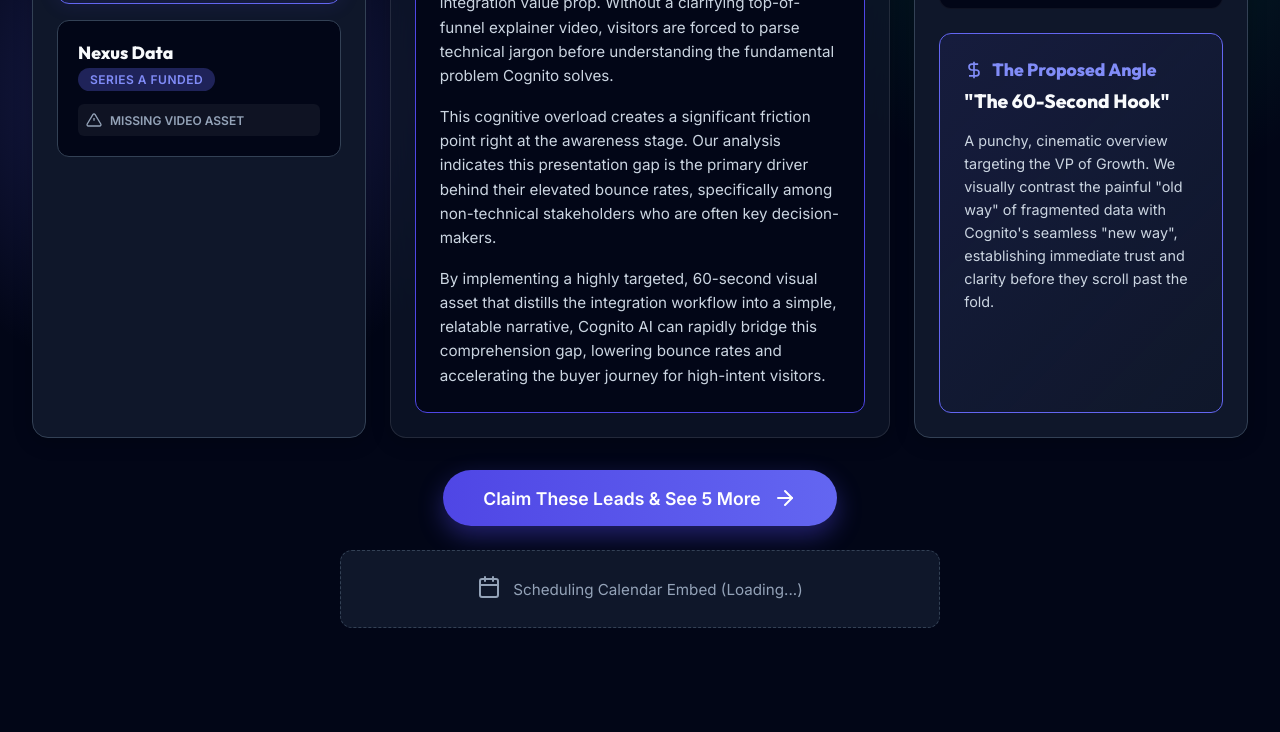
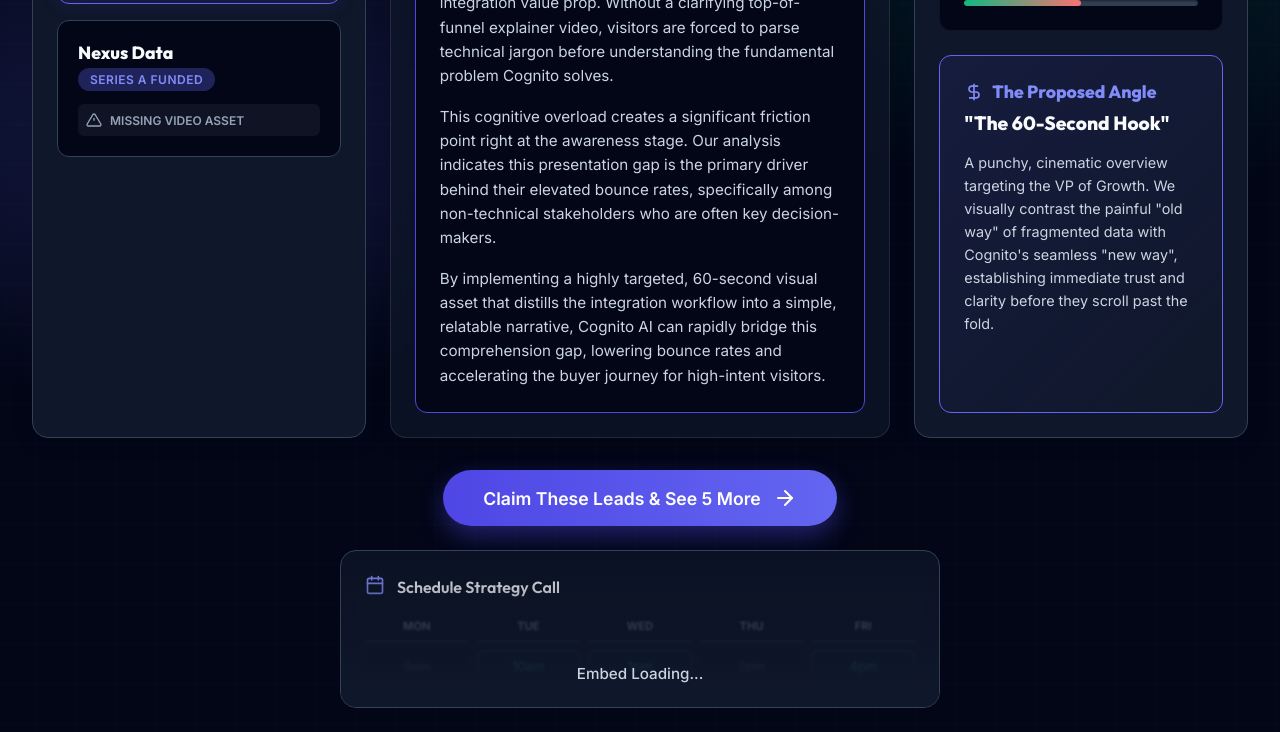
Before and after one commit to OBBICIAL/ob-systems-dashboard, a plain HTML site: page index.html in a window 1280 px wide. Shown: the part 471-1203 px from the top of the page. Before the commit the page ends 1123 px from the top, so only its background shows below. Drawn offline with Linux system fonts and the light colour scheme.

Commit message:
Enhance UI with animations, leak visualizer and calendar UI

```diff
--- a/index.html
+++ b/index.html
@@ -128,6 +128,10 @@
                     <div class="calculation-result">
                         <span class="result-label">Estimated Revenue Leakage:</span>
                         <span class="result-value" id="leak-value">$14,500<span class="per-month">/mo</span></span>
+
+                        <div class="leak-visualizer">
+                            <div class="leak-bar" id="leak-bar"></div>
+                        </div>
                     </div>
                 </div>
             </div>
@@ -151,11 +155,18 @@
             <svg width="24" height="24" viewBox="0 0 24 24" fill="none" stroke="currentColor" stroke-width="2" stroke-linecap="round" stroke-linejoin="round"><line x1="5" y1="12" x2="19" y2="12"></line><polyline points="12 5 19 12 12 19"></polyline></svg>
         </button>
 
-        <div class="calendar-placeholder">
-            <div class="calendar-icon">
-                <svg width="24" height="24" viewBox="0 0 24 24" fill="none" stroke="currentColor" stroke-width="2" stroke-linecap="round" stroke-linejoin="round"><rect x="3" y="4" width="18" height="18" rx="2" ry="2"></rect><line x1="16" y1="2" x2="16" y2="6"></line><line x1="8" y1="2" x2="8" y2="6"></line><line x1="3" y1="10" x2="21" y2="10"></line></svg>
+        <div class="calendar-placeholder glassmorphism">
+            <div class="calendar-header">
+                <div class="calendar-icon">
+                    <svg width="20" height="20" viewBox="0 0 24 24" fill="none" stroke="currentColor" stroke-width="2" stroke-linecap="round" stroke-linejoin="round"><rect x="3" y="4" width="18" height="18" rx="2" ry="2"></rect><line x1="16" y1="2" x2="16" y2="6"></line><line x1="8" y1="2" x2="8" y2="6"></line><line x1="3" y1="10" x2="21" y2="10"></line></svg>
+                </div>
+                <span>Schedule Strategy Call</span>
             </div>
-            <span>Scheduling Calendar Embed (Loading...)</span>
+            <div class="calendar-grid">
+                <div class="day-slot">Mon</div><div class="day-slot">Tue</div><div class="day-slot">Wed</div><div class="day-slot">Thu</div><div class="day-slot">Fri</div>
+                <div class="time-slot disabled">9am</div><div class="time-slot available">10am</div><div class="time-slot available">1pm</div><div class="time-slot disabled">2pm</div><div class="time-slot available">4pm</div>
+            </div>
+            <div class="calendar-overlay">Embed Loading...</div>
         </div>
     </footer>
 
--- a/script.js
+++ b/script.js
@@ -17,6 +17,7 @@
     const slider = document.getElementById('leak-slider');
     const sliderPercentage = document.getElementById('slider-percentage');
     const leakValue = document.getElementById('leak-value');
+    const leakBar = document.getElementById('leak-bar');
 
     // Base traffic value for the mockup math
     // Let's assume max leak is $29,000 at 50%
@@ -43,6 +44,19 @@
         // Update slider background dynamically for visual appeal
         const progress = (percentage / slider.max) * 100;
         slider.style.background = `linear-gradient(to right, var(--emerald-500) ${progress}%, #334155 ${progress}%)`;
+
+        // Update leak visualizer bar width and color based on severity
+        if(leakBar) {
+            leakBar.style.width = `${progress}%`;
+            // Interpolate color from green to red based on progress
+            if (progress > 60) {
+                leakValue.style.color = 'var(--red-400)';
+            } else if (progress > 30) {
+                leakValue.style.color = '#facc15'; /* yellow */
+            } else {
+                leakValue.style.color = 'var(--emerald-400)';
+            }
+        }
     }
 
     slider.addEventListener('input', updateLeakageValue);
--- a/style.css
+++ b/style.css
@@ -48,6 +48,26 @@
         radial-gradient(circle at 15% 50%, var(--indigo-glow), transparent 25%),
         radial-gradient(circle at 85% 30%, var(--emerald-glow), transparent 25%);
     overflow-x: hidden;
+    position: relative;
+}
+
+/* Animated Grid Background */
+body::before {
+    content: '';
+    position: fixed;
+    top: 0; left: 0; width: 200%; height: 200%;
+    background-image:
+        linear-gradient(rgba(255,255,255,0.015) 1px, transparent 1px),
+        linear-gradient(90deg, rgba(255,255,255,0.015) 1px, transparent 1px);
+    background-size: 40px 40px;
+    z-index: -1;
+    animation: backgroundPan 40s linear infinite;
+    pointer-events: none;
+}
+
+@keyframes backgroundPan {
+    from { transform: translate(0, 0); }
+    to { transform: translate(-40px, -40px); }
 }
 
 /* Typography */
@@ -134,6 +154,12 @@
     flex: 1;
 }
 
+/* Staggered entrance animations */
+@keyframes slideUpFade {
+    from { opacity: 0; transform: translateY(30px); }
+    to { opacity: 1; transform: translateY(0); }
+}
+
 .panel {
     background: var(--bg-panel);
     border: 1px solid var(--border-color);
@@ -142,11 +168,18 @@
     display: flex;
     flex-direction: column;
     box-shadow: 0 4px 20px rgba(0, 0, 0, 0.2);
-    transition: transform 0.3s ease, box-shadow 0.3s ease;
+    transition: transform 0.3s ease, box-shadow 0.3s ease, border-color 0.3s ease;
+    animation: slideUpFade 0.7s cubic-bezier(0.16, 1, 0.3, 1) forwards;
+    opacity: 0;
 }
+
+.col-targets { animation-delay: 0.1s; }
+.col-intel { animation-delay: 0.2s; }
+.col-calculator { animation-delay: 0.3s; }
 
 .panel:hover {
     box-shadow: 0 8px 30px rgba(0, 0, 0, 0.3);
+    border-color: var(--border-subtle);
 }
 
 .glassmorphism {
@@ -265,6 +298,14 @@
     display: flex;
     flex-direction: column;
     gap: 0.5rem;
+    transition: transform 0.3s ease, box-shadow 0.3s ease, border-color 0.3s ease;
+    cursor: default;
+}
+
+.metric-box:hover {
+    transform: translateY(-4px);
+    box-shadow: 0 8px 20px rgba(0, 0, 0, 0.25);
+    border-color: var(--indigo-500);
 }
 
 .metric-label {
@@ -397,12 +438,33 @@
     color: var(--emerald-400);
     font-family: 'Outfit', sans-serif;
     text-shadow: 0 0 20px rgba(16, 185, 129, 0.3);
+    transition: color 0.3s ease;
 }
 
 .per-month {
     font-size: 1rem;
     color: var(--text-secondary);
     font-weight: 500;
+}
+
+/* Leak Visualizer */
+.leak-visualizer {
+    width: 100%;
+    height: 6px;
+    background: var(--border-color);
+    border-radius: 4px;
+    margin-top: 0.5rem;
+    overflow: hidden;
+    position: relative;
+    box-shadow: inset 0 1px 3px rgba(0,0,0,0.5);
+}
+
+.leak-bar {
+    height: 100%;
+    width: 0%;
+    background: linear-gradient(90deg, var(--emerald-500), var(--red-400));
+    transition: width 0.3s cubic-bezier(0.16, 1, 0.3, 1), background 0.3s ease;
+    border-radius: 4px;
 }
 
 .proposal-card {
@@ -467,18 +529,81 @@
 }
 
 .calendar-placeholder {
+    position: relative;
+    padding: 1.5rem;
+    background: var(--bg-glass);
+    border: 1px solid var(--border-color);
+    border-radius: 16px;
+    width: 100%;
+    max-width: 600px;
+    overflow: hidden;
+}
+
+.calendar-header {
     display: flex;
     align-items: center;
     gap: 0.75rem;
-    padding: 1.5rem 3rem;
-    background: var(--bg-panel);
-    border: 1px dashed var(--border-color);
-    border-radius: 12px;
+    color: var(--text-primary);
+    font-weight: 600;
+    margin-bottom: 1.25rem;
+    font-family: 'Outfit', sans-serif;
+}
+
+.calendar-icon {
+    color: var(--indigo-400);
+}
+
+.calendar-grid {
+    display: grid;
+    grid-template-columns: repeat(5, 1fr);
+    gap: 0.5rem;
+    opacity: 0.6;
+    filter: blur(1px);
+}
+
+.day-slot {
+    font-size: 0.7rem;
+    text-align: center;
     color: var(--text-muted);
+    text-transform: uppercase;
+    font-weight: 600;
+    padding-bottom: 0.5rem;
+    border-bottom: 1px solid var(--border-color);
+}
+
+.time-slot {
+    font-size: 0.8rem;
+    text-align: center;
+    padding: 0.5rem 0;
+    border-radius: 6px;
+    background: var(--bg-dark);
+    border: 1px solid var(--border-subtle);
+}
+
+.time-slot.available {
+    color: var(--emerald-400);
+    border-color: rgba(16, 185, 129, 0.3);
+    background: rgba(16, 185, 129, 0.05);
+}
+
+.time-slot.disabled {
+    color: var(--text-muted);
+    text-decoration: line-through;
+    opacity: 0.5;
+}
+
+.calendar-overlay {
+    position: absolute;
+    top: 0; left: 0; right: 0; bottom: 0;
+    background: linear-gradient(to top, var(--bg-panel) 10%, transparent);
+    display: flex;
+    align-items: flex-end;
+    justify-content: center;
+    padding-bottom: 1.5rem;
     font-size: 0.95rem;
-    width: 100%;
-    max-width: 600px;
-    justify-content: center;
+    color: var(--text-secondary);
+    font-weight: 500;
+    z-index: 2;
 }
 
 /* Responsive */
```
Also changed, not shown: 1 other file.
